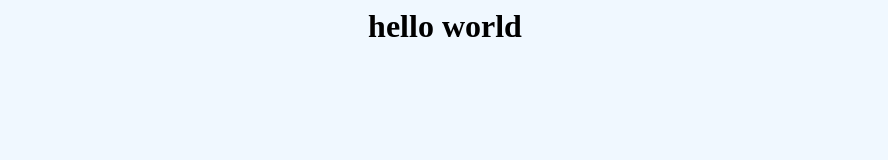
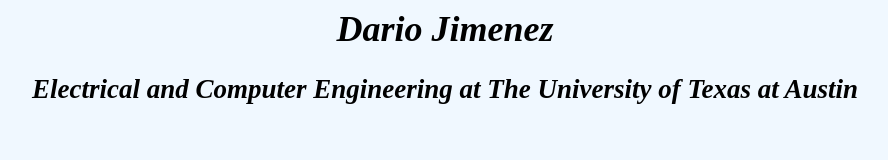
Before and after one commit to dariojimenezp/dariojimenezp.github.io, a plain HTML site: page index.html in a window 1280 px wide. Shown: the whole page, without its empty margins (195-1083 px from the left). Drawn offline with Linux system fonts and the light colour scheme.

Commit message:
Added title and name header

```diff
--- a/index.html
+++ b/index.html
@@ -3,10 +3,13 @@
     <meta charset="UTF-8">
     <meta http-equiv="X-UA-Compatible" content="IE=edge">
     <meta name="viewport" content="width=device-width, initial-scale=1.0">
-    <title>Document</title>
+    <title>Dario Jimenez's Personal Website</title>
     <link rel="stylesheet" href="styles.css">
-</head>
+ </head>
 <body>
-    <h1>hello world</h1>
+    <h1>Dario Jimenez</h1>
+    <h2>Electrical and Computer Engineering at The University of Texas at Austin</h2>
+
+
 </body>
 </html>
--- a/styles.css
+++ b/styles.css
@@ -2,4 +2,6 @@
 body{
     text-align: center;
     background-color: aliceblue;
+    font-style: italic;
+    font-size: large;
 }
```
